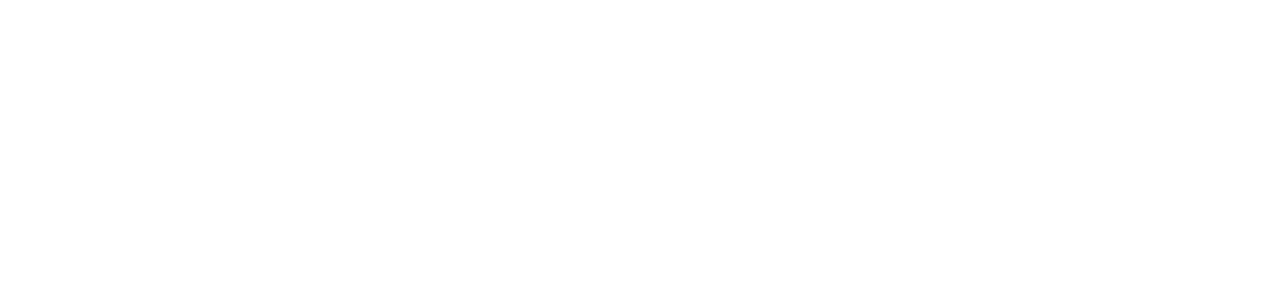
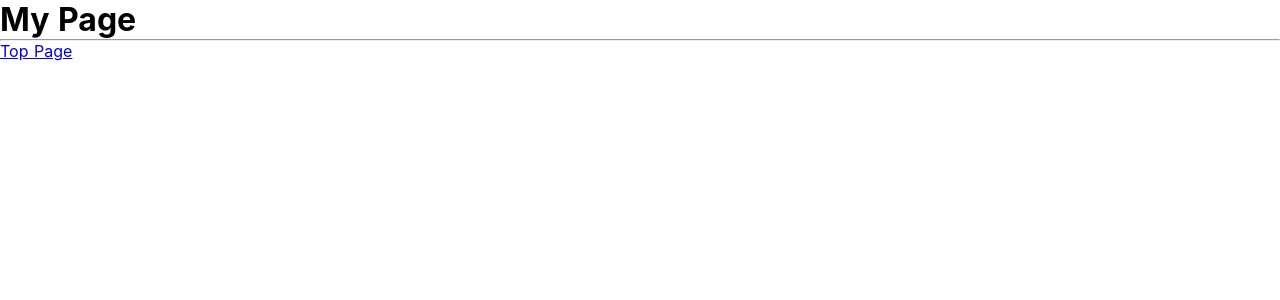
Before and after one commit to take8/nuxt-sample, a Nuxt app: page /mypage in a window 1280 px wide. Before the commit this address had no page. Shown: the top 300 px of the page. Built offline with nearby package versions, Linux system fonts and the light colour scheme.

Commit message:
Add routing

```diff
--- a/pages/index.vue
+++ b/pages/index.vue
@@ -21,6 +21,8 @@
         </a>
       </div>
     </div>
+    <hr />
+    <router-link to="/mypage">My Page</router-link>
   </div>
 </template>
 
--- /dev/null
+++ b/pages/mypage.vue
@@ -0,0 +1,7 @@
+<template>
+  <div class="container">
+    <h1>My Page</h1>
+    <hr />
+    <router-link to="/">Top Page</router-link>
+  </div>
+</template>
```
Also changed, not shown: 1 other file (tests, documents, lock files or other folders).
